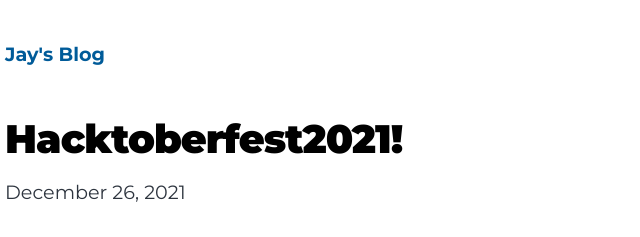
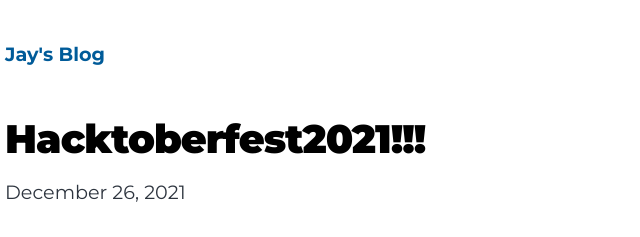
Before and after one commit to jay-2000/myblog, a Gatsby site: page /my-second-post/ in a window 1280 px wide. Shown: the top 237 px of the page, 319-959 px from the left. Built offline with nearby package versions, Linux system fonts and the light colour scheme; Gatsby itself is replaced by a stand-in of ours.

Commit message:
minor changes

```diff
--- a/content/blog/my-second-post/index.md
+++ b/content/blog/my-second-post/index.md
@@ -1,5 +1,5 @@
 ---
-title: Hacktoberfest2021!
+title: Hacktoberfest2021!!!
 date: "2021-12-26T23:46:37.121Z"
 ---
 
```
